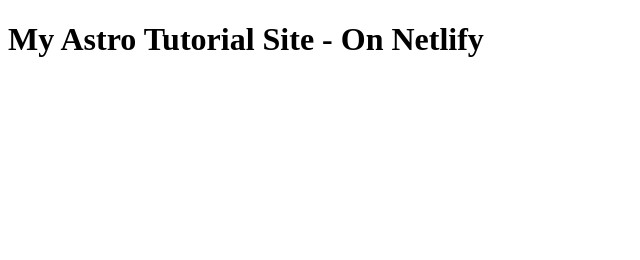
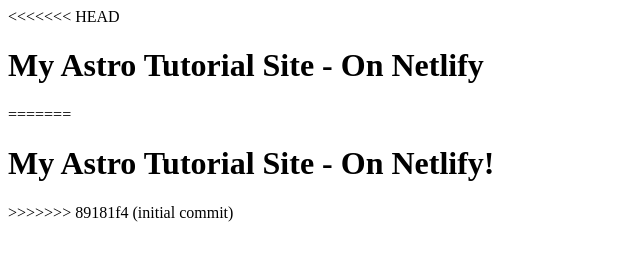
Before and after one commit to kengregson/astro_tutorial, an Astro site: page / in a window 1280 px wide. Shown: the whole page, without its empty margins (0-640 px from the left). Built offline with nearby package versions, Linux system fonts and the light colour scheme; Astro itself is replaced by a stand-in of ours.

Commit message:
initial commit

```diff
--- a/src/pages/index.astro
+++ b/src/pages/index.astro
@@ -11,6 +11,10 @@
 		<title>Astro</title>
 	</head>
 	<body>
+<<<<<<< HEAD
 		<h1>My Astro Tutorial Site - On Netlify</h1>
+=======
+		<h1>My Astro Tutorial Site - On Netlify!</h1>
+>>>>>>> 89181f4 (initial commit)
 	</body>
 </html>
```
